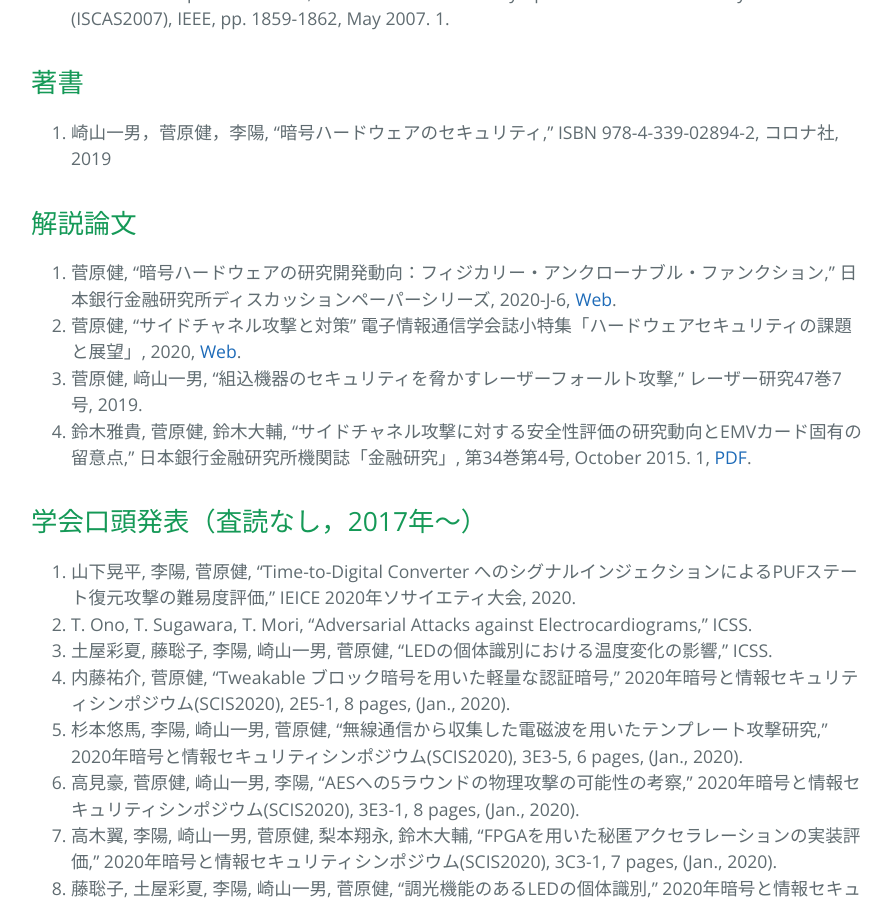
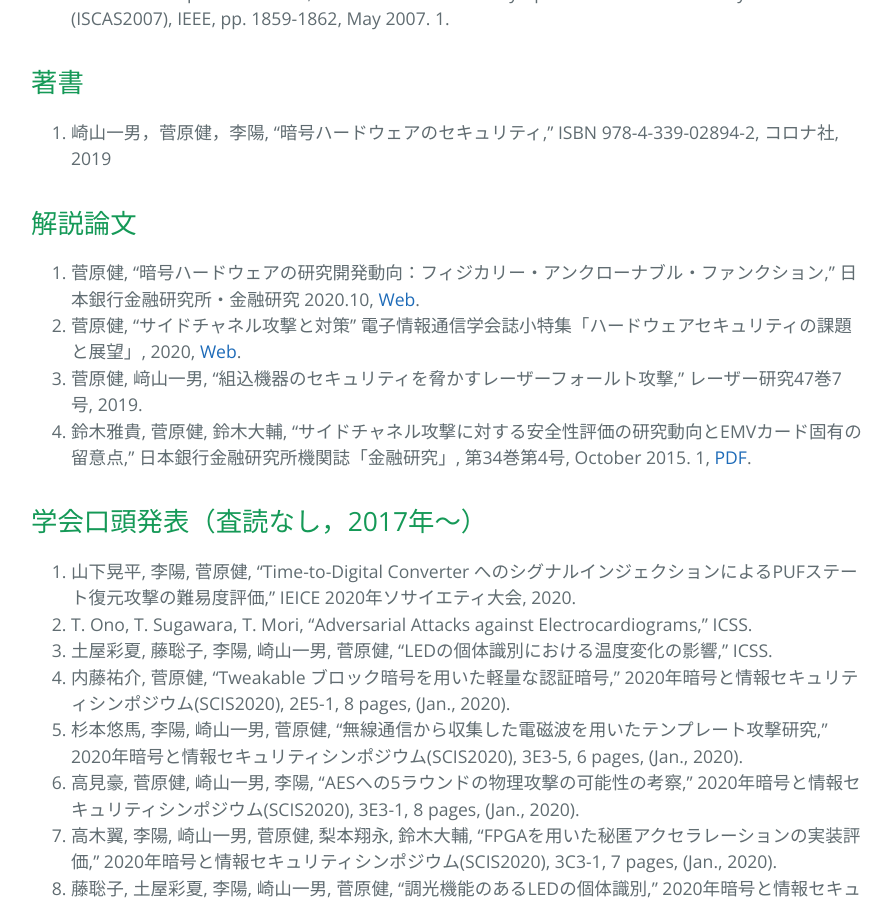
Before and after one commit to sugawara-bbbb/weblab, a Jekyll site: the page built from publication.md, in a window 1280 px wide and 900 px high, scrolled down 5995 px. Shown: the whole window, without its empty margins (193-1085 px from the left). Built offline with Jekyll 4.4.1, drawn with Linux system fonts in a browser that asks for light colours; our own code applies the rules of GitHub Pages for plain Markdown files.

Commit message:
金融研究

```diff
--- a/publication.md
+++ b/publication.md
@@ -88,7 +88,7 @@ layout: default
 
 ## 解説論文
 
-1. 菅原健, "暗号ハードウェアの研究開発動向：フィジカリー・アンクローナブル・ファンクション," 日本銀行金融研究所ディスカッションペーパーシリーズ, 2020-J-6, [Web](https://www.imes.boj.or.jp/research/abstracts/japanese/20-J-06.html).
+1. 菅原健, "暗号ハードウェアの研究開発動向：フィジカリー・アンクローナブル・ファンクション," 日本銀行金融研究所・金融研究 2020.10, [Web](https://www.imes.boj.or.jp/research/papers/japanese/kk39-4-2.pdf).
 1. 菅原健, "サイドチャネル攻撃と対策" 電子情報通信学会誌小特集「ハードウェアセキュリティの課題と展望」, 2020, [Web](https://app.journal.ieice.org/trial/103_1/k103_1_45/index.html).
 1. 菅原健, 﨑山一男, “組込機器のセキュリティを脅かすレーザーフォールト攻撃,” レーザー研究47巻7号, 2019.
 1. 鈴木雅貴, 菅原健, 鈴木大輔, “サイドチャネル攻撃に対する安全性評価の研究動向とEMVカード固有の留意点,” 日本銀行金融研究所機関誌「金融研究」, 第34巻第4号, October 2015. 1, [PDF](https://www.imes.boj.or.jp/research/papers/japanese/kk34-4-6.pdf).
```
Also changed, not shown: index.md (+4 -2 lines).
